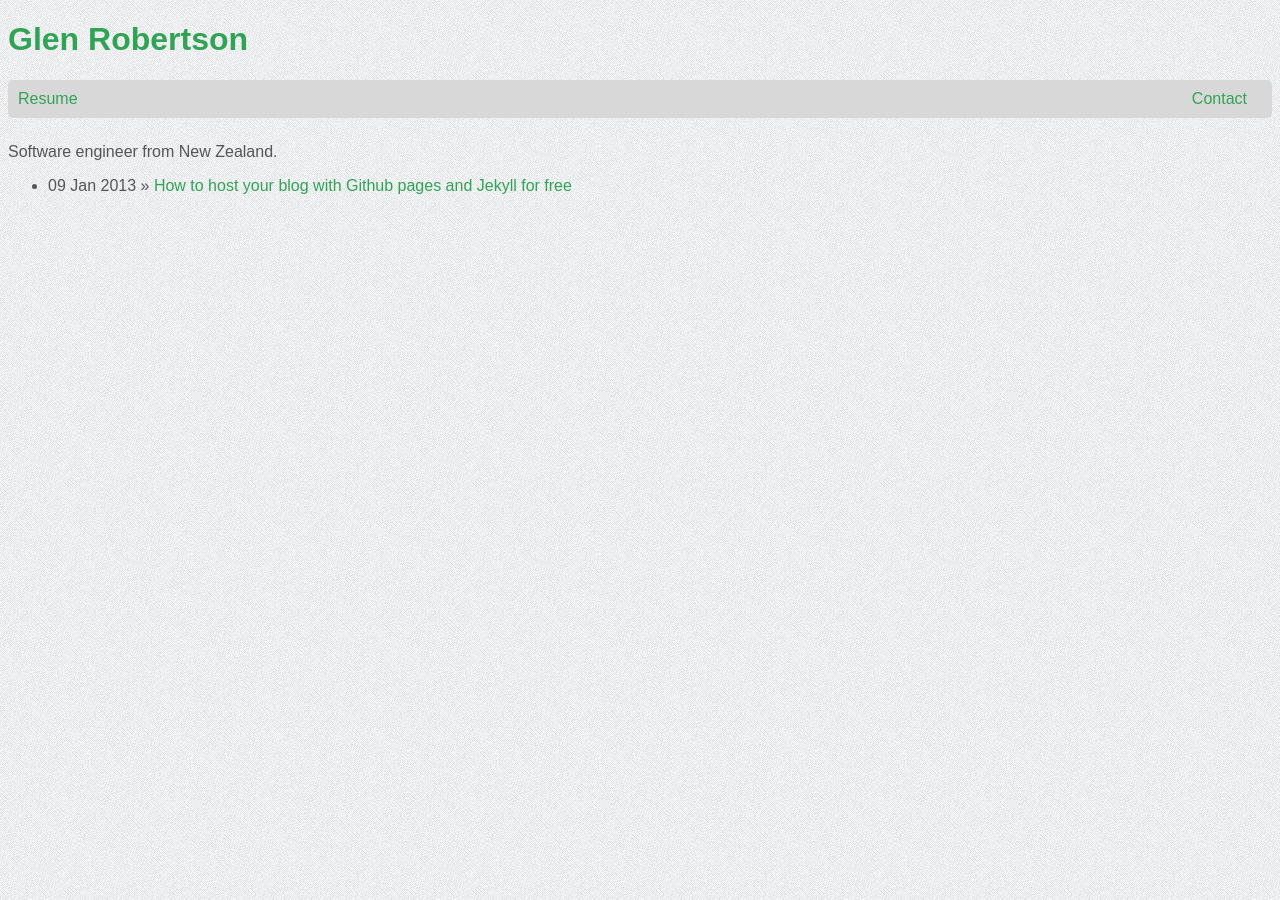
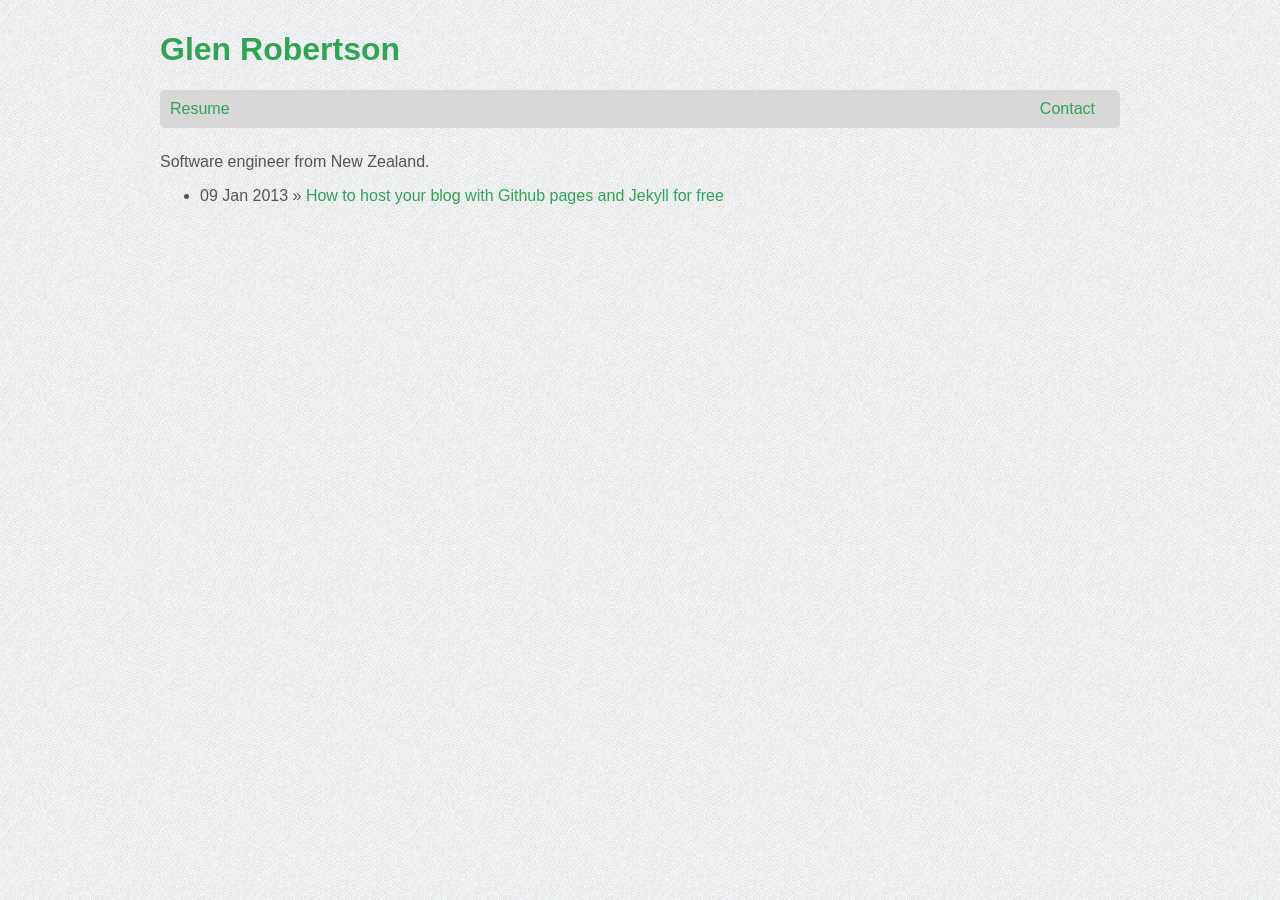
Before and after one commit to glenrobertson/glenrobertson.github.com, a Jekyll site: the page built from index.html, in a window 1280 px wide. Built offline with Jekyll 4.4.1, drawn with Linux system fonts in a browser that asks for light colours; Markdown is read by kramdown in place of the engine named in the settings.

Commit message:
div wrapper should be id not class

```diff
--- a/_layouts/default.html
+++ b/_layouts/default.html
@@ -7,7 +7,7 @@
    <link rel="stylesheet" href="/css/screen.css" type="text/css" media="screen, projection" />
 </head>
 <body>
-    <div class="wrapper">
+    <div id="wrapper">
         <h1><a href="/">Glen Robertson</a></h1>
         <ul id="navigation">
             <li><a href="/resume.html">Resume</a></li>
```
